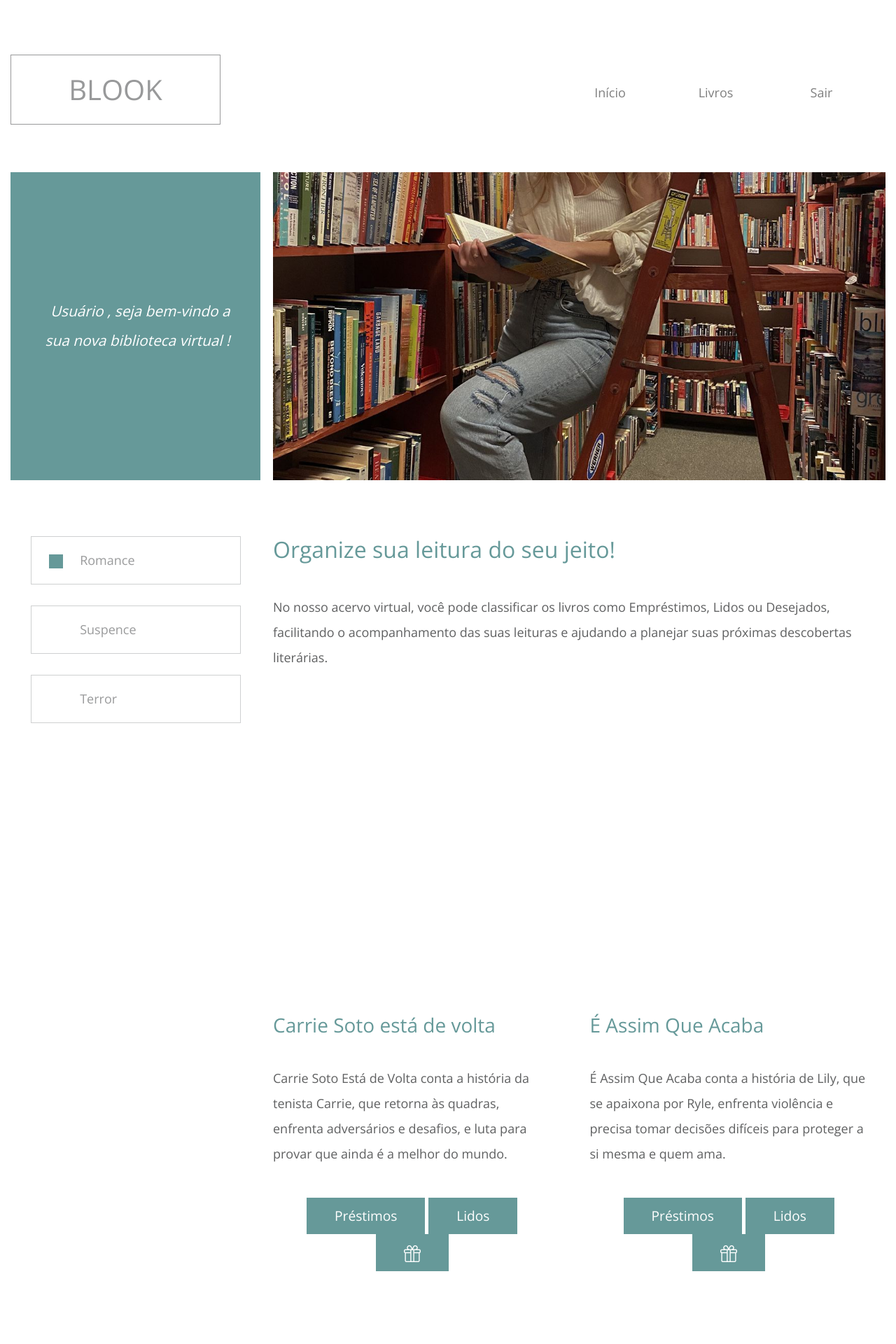
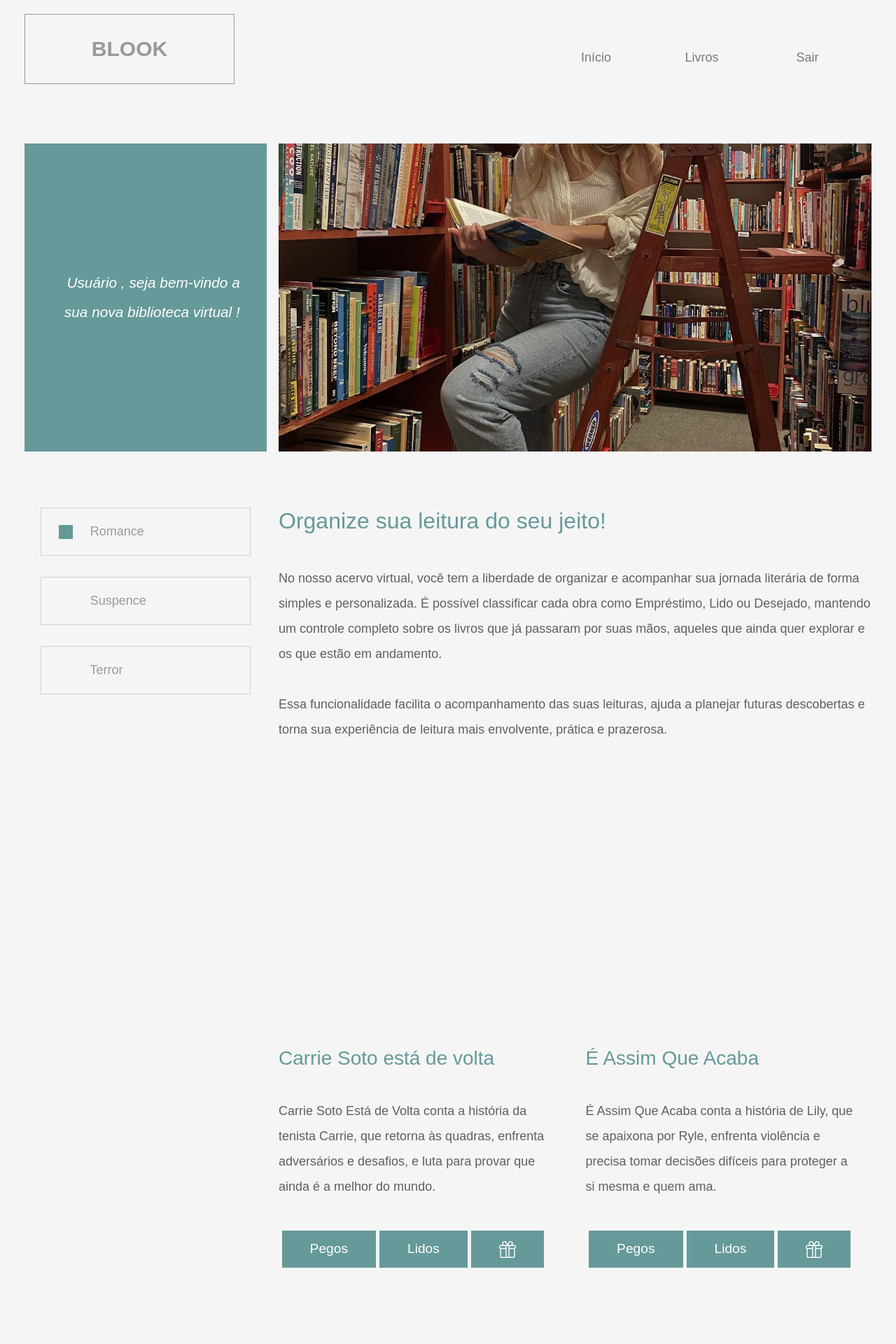
Before and after one commit to lauraaromano/biblioteca, a PHP site: page /config.php in a window 1280 px wide. Shown: the top 1920 px of the page at 70% size. Run offline with PHP 8.4, Linux system fonts and the light colour scheme.

Commit message:
Add files via upload

```diff
--- a/cabecalho_painel.php
+++ b/cabecalho_painel.php
@@ -15,6 +15,8 @@
     <link rel="stylesheet" href="css/templatemo-style.css" />
     <link rel="stylesheet" href="css/dash.css" />
     <link rel="stylesheet" href="login.css">
+    <link rel="stylesheet" href="css/adm.css">
+    <link rel="stylesheet" href="css/editar_usuario.css">
 
 
   </head>
--- a/config.php
+++ b/config.php
@@ -51,7 +51,11 @@
               Organize sua leitura do seu jeito!
             </h2>
             <p class="tm-mb-6">
-             No nosso acervo virtual, você pode classificar os livros como Empréstimos, Lidos ou Desejados, facilitando o acompanhamento das suas leituras e ajudando a planejar suas próximas descobertas literárias.
+             No nosso acervo virtual, você tem a liberdade de organizar e acompanhar sua jornada literária de forma simples e personalizada. É possível classificar cada obra como Empréstimo, Lido ou Desejado, mantendo um controle completo sobre os livros que já passaram por suas mãos, aqueles que ainda quer explorar e os que estão em andamento.
+             <br>
+             <br>
+             Essa funcionalidade facilita o acompanhamento das suas leituras, ajuda a planejar futuras descobertas e torna sua experiência de leitura mais envolvente, prática e prazerosa.
+
 
             </p>
 
@@ -87,7 +91,7 @@
                   <button
                     type="button"
                     class="btn btn-secondary tm-btn-submit">
-                    Préstimos
+                    Pegos
                   </button>
                   <button
                     type="button"
@@ -121,7 +125,7 @@
                   <button
                     type="button"
                     class="btn btn-secondary tm-btn-submit">
-                    Préstimos
+                    Pegos
                   </button>
                   <button
                     type="button"
@@ -139,6 +143,40 @@
           </div>
           <!-- SUSPENCE -->
 
+          <div class="col-md-6 tm-home-section-2-left">
+            <div
+              class="img-fluid tm-mb-4 tm-small-parallax"
+              data-parallax="scroll"
+              data-image-src="img/paciente.jpg"></div>
+            <div>
+              <h3 class="tm-text-secondary tm-mb-4">
+                A Paciente Silenciosa
+              </h3>
+              <p class="tm-mb-5">
+                A Paciente Silenciosa acompanha Alicia, uma pintora que, após atirar no marido, para de falar, e Theo, o terapeuta que tenta descobrir o motivo por trás de seu silêncio.
+              </p>
+
+            <div class="text-center">
+                  <button
+                    type="button"
+                    class="btn btn-secondary tm-btn-submit">
+                    Pegos
+                  </button>
+                  <button
+                    type="button"
+                    class="btn btn-secondary tm-btn-submit">
+                    Lidos
+                  </button>
+                 <button type="button" class="btn btn-secondary tm-btn-submit">
+                    <img src="img/presente.png">
+
+                </button>
+                </div>
+                <br>
+
+            </div>
+          </div>
+
           <div class="col-md-6 tm-home-section-2-right">
             <div
               class="img-fluid tm-mb-4 tm-small-parallax"
@@ -153,13 +191,47 @@
               <p class="tm-section-2-text">
               Mentirosos conta a história de Cadence, que após um acidente, precisa descobrir os segredos e mentiras da sua família em um verão cheio de revelações.
               </p>
-
+              <br>
             </div>
               <div class="text-center">
                   <button
                     type="button"
                     class="btn btn-secondary tm-btn-submit">
-                    Préstimos
+                    Pegos
+                  </button>
+                  <button
+                    type="button"
+                    class="btn btn-secondary tm-btn-submit">
+                    Lidos
+                  </button>
+                 <button type="button" class="btn btn-secondary tm-btn-submit">
+                    <img src="img/presente.png">
+
+                </button>
+                </div>
+                <br>
+                <br>
+<!-- TERROR -->
+            </div>
+            <div class="col-md-6 tm-home-section-2-left">
+            <div
+              class="img-fluid tm-mb-4 tm-small-parallax"
+              data-parallax="scroll"
+              data-image-src="img/it.jpg"
+              id="terror"></div>
+            <div>
+              <h3 class="tm-text-secondary tm-mb-4">
+                It: A Coisa
+              </h3>
+              <p class="tm-mb-5">
+                It: A Coisa acompanha um grupo de amigos que enfrenta seus maiores medos ao encarar Pennywise, um palhaço assustador que aterroriza a cidade de Derry.
+              </p>
+
+            <div class="text-center">
+                  <button
+                    type="button"
+                    class="btn btn-secondary tm-btn-submit">
+                    Pegos
                   </button>
                   <button
                     type="button"
@@ -174,9 +246,12 @@
                 <br>
 
             </div>
+          </div>
+          </div>
 
-          </div>
         </div>
+
+
       </div>
       <!-- row -->
 
--- a/css/adm.css
+++ b/css/adm.css
@@ -8,7 +8,7 @@
   .container {
     max-width: 1000px;
     margin: auto;
-    background: #a2d4d4;
+    background: #d7e2e77e;
     padding: 30px;
     border-radius: 12px;
     box-shadow: 0 4px 10px rgba(0,0,0,0.2);
@@ -55,7 +55,7 @@
   }
 
   button.pesquisa:hover {
-    background-color: #558888;
+    background-color: #669999;
     transform: scale(1.05);
   }
 
@@ -93,7 +93,7 @@
   }
 
   .editar {
-    background: #81dada;
+    background: #ade2e2;
     color: black;
   }
 
--- a/css/editar_usuario.css
+++ b/css/editar_usuario.css
@@ -8,7 +8,7 @@
   .container-edicao {
     max-width: 650px;
     margin: 50px auto;
-    background: #a2d4d4;
+    background: #d7e2e77e;
     padding: 30px;
     border-radius: 12px;
     box-shadow: 0 4px 10px rgba(0,0,0,0.2);
@@ -54,7 +54,7 @@
   }
 
   .botoes-acao button.salvar {
-    background: #81dada;
+    background: #76c2c2;
     color: black;
     padding: 10px 20px;
     border: none;
```
Also changed, not shown: editar_usuario.php (+8 -2 lines).
